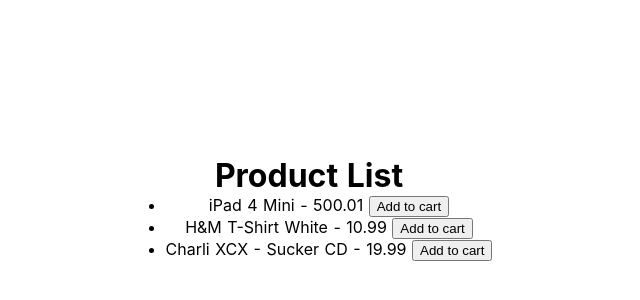
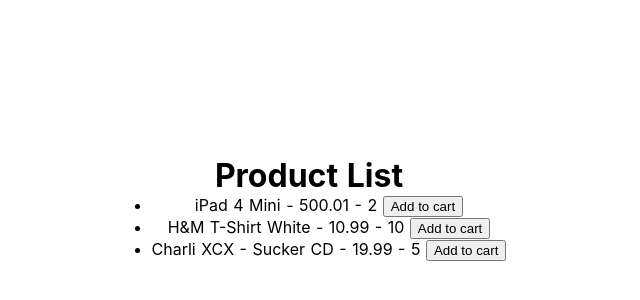
Before and after one commit to spaceninja/vuex-tutorial, a Nuxt app: page / in a window 1280 px wide. Shown: the part 192-492 px from the top of the page, without its empty margins (331-971 px from the left). Built offline with nearby package versions, Linux system fonts and the light colour scheme.

Commit message:
09 vuex mutation history and vue devtools

```diff
--- a/components/ProductList.vue
+++ b/components/ProductList.vue
@@ -4,7 +4,7 @@
     <img v-if="loading" src="https://i.imgur.com/JfPpwOA.gif" alt="Loading…" />
     <ul v-else>
       <li v-for="product in availableProducts" :key="product.id">
-        {{ product.title }} - {{ product.price }}
+        {{ product.title }} - {{ product.price }} - {{ product.inventory }}
         <button @click="addProductToCart(product)">Add to cart</button>
       </li>
     </ul>
```
